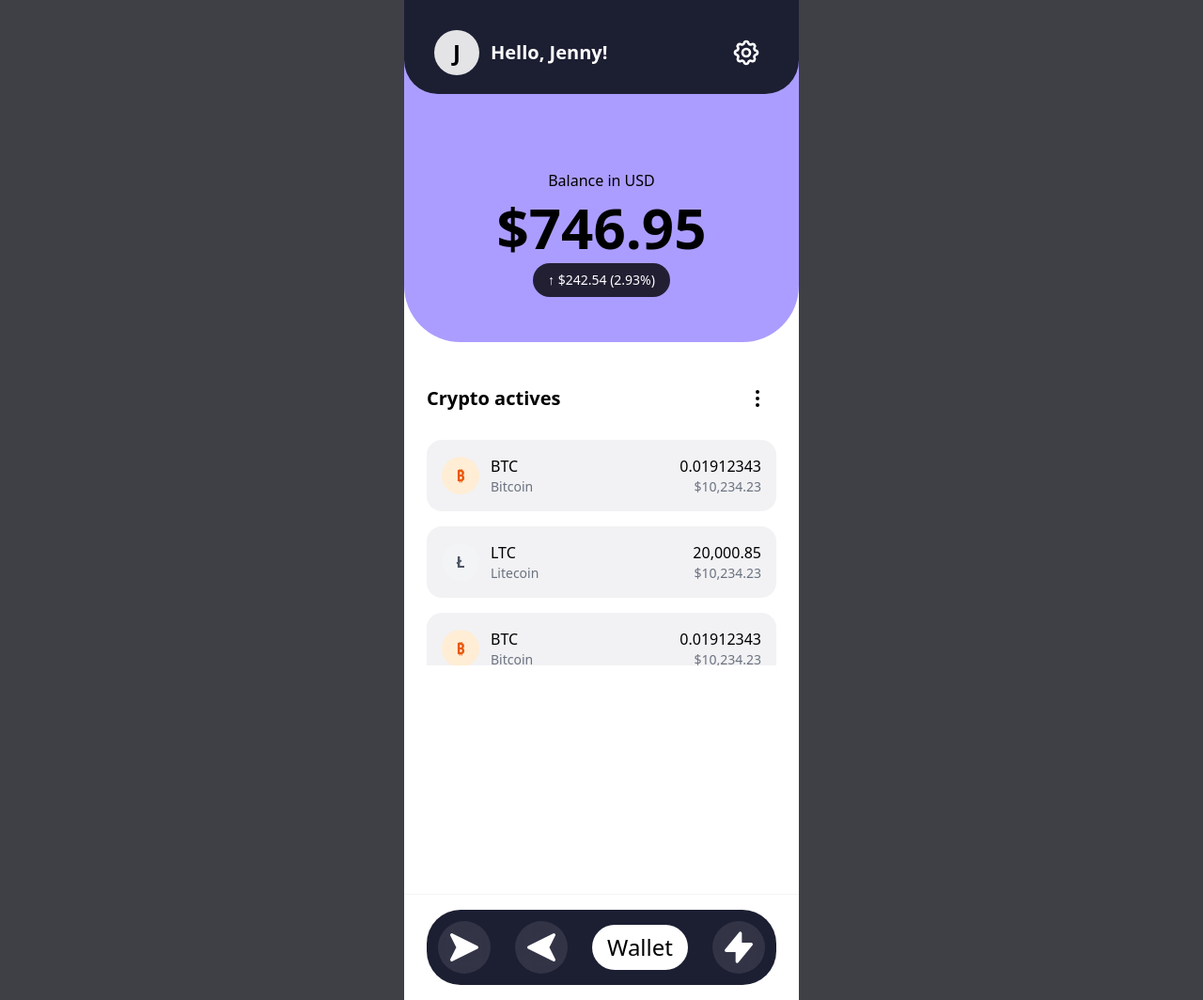
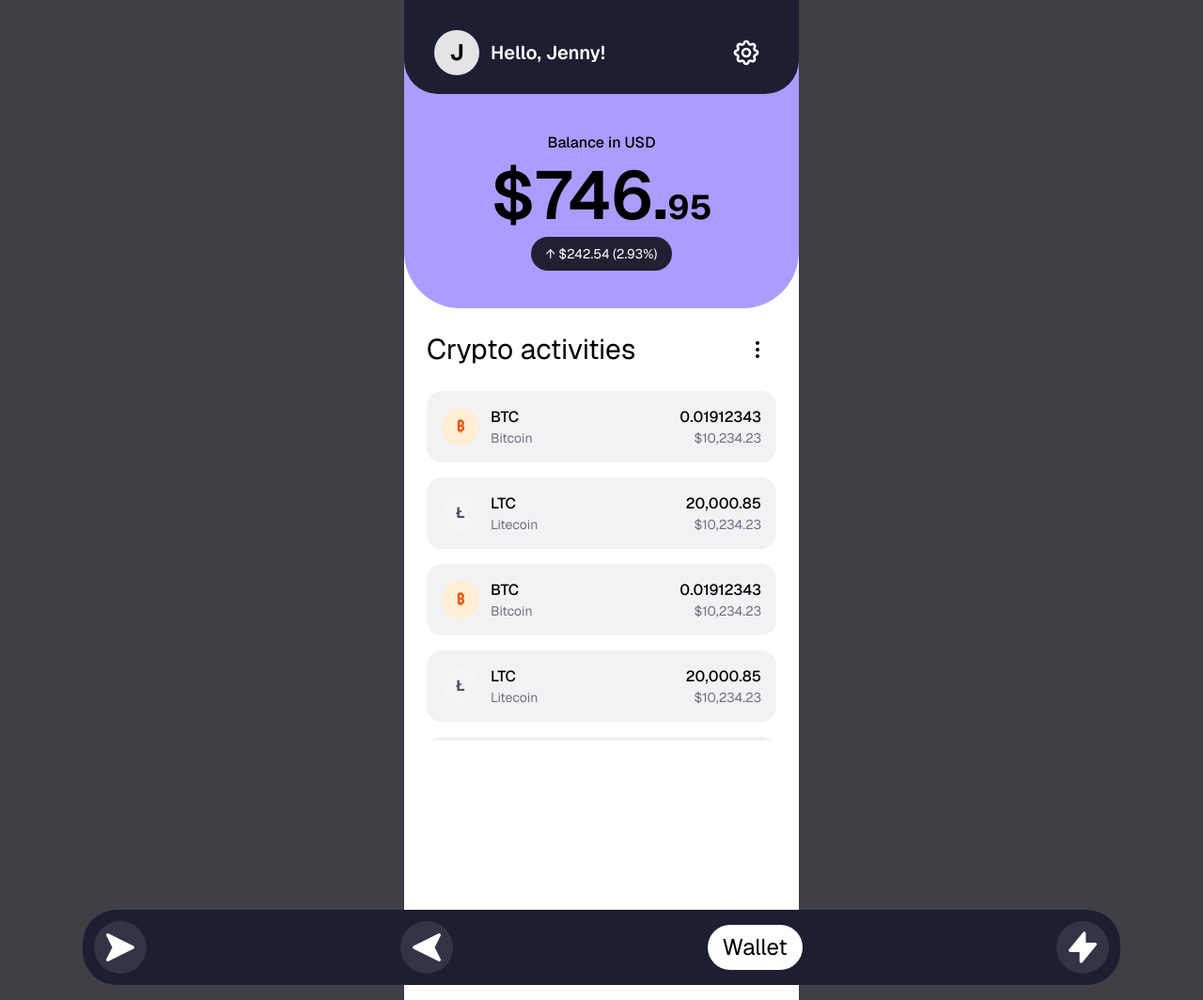
Before and after one commit to suryanshsinh/nocturn-web, a Flask app: page / in a window 1280 px wide. Shown: the whole page at 94% size. Run offline with Flask 3, Linux system fonts and the light colour scheme.

Commit message:
improve home page UI and add new font

```diff
--- a/app.py
+++ b/app.py
@@ -1,10 +1,15 @@
 from flask import *
 
 app = Flask(__name__)
+app.config['TEMPLATES_AUTO_RELOAD'] = True
 
 @app.route('/')
 def home():
     return render_template('home.html')
 
+@app.route('/detail')
+def detail():
+    return render_template('detail.html')
+
 if __name__ == '__main__':
     app.run()
--- /dev/null
+++ b/static/script.js
@@ -0,0 +1,8 @@
+document.addEventListener('DOMContentLoaded', function () {
+    const cryptoList = document.getElementById('crypto-list');
+    cryptoList.lastElementChild.style.marginBottom = "20px";
+})
+
+const detail = () => {
+    window.location.href = '/detail';
+}
--- a/templates/home.html
+++ b/templates/home.html
@@ -5,13 +5,47 @@
     <meta charset="UTF-8">
     <meta name="viewport" content="width=device-width, initial-scale=1.0">
     <title>Nocturn: Crypto Wallet</title>
+    <link rel="preconnect" href="https://fonts.googleapis.com">
+    <link rel="preconnect" href="https://fonts.gstatic.com" crossorigin>
+    <link href="https://fonts.googleapis.com/css2?family=Geist:wght@400;500;600;700;800&display=swap" rel="stylesheet">
     <style>
         * {
             scrollbar-width: none;
             -ms-overflow-style: none;
         }
+
+        body {
+            font-family: 'Geist', system-ui, -apple-system, BlinkMacSystemFont, 'Segoe UI', Roboto, Oxygen, Ubuntu, Cantarell, 'Open Sans', 'Helvetica Neue', sans-serif;
+        }
+
+        .font-normal {
+            font-weight: 400;
+        }
+
+        .font-medium {
+            font-weight: 500;
+        }
+
+        .font-semibold {
+            font-weight: 600;
+        }
+
+        .balance {
+            font-weight: 600;
+            font-size: 2rem;
+        }
+
+        .bold {
+            font-weight: 700;
+        }
+
+        .label {
+            font-weight: 400;
+            font-size: 1rem;
+        }
     </style>
     <script src="{{ url_for('static', filename='tailwindcss.js') }}"></script>
+    <script src="{{ url_for('static', filename='script.js') }}"></script>
 </head>
 
 <body class="bg-zinc-700 min-h-screen flex justify-center items-start">
@@ -20,8 +54,7 @@
         <!-- Main content area with purple gradient -->
         <div class="relative bg-[#AB9DFF] border-transperent rounded-b-[60px] ">
             <!-- Top header -->
-            <div
-                class="flex justify-between items-center mb-8 bg-[#1C1E32] p-8 pb-5  border-transperent rounded-b-[36px]">
+            <div class="flex justify-between items-center bg-[#1C1E32] p-8 pb-5  border-transperent rounded-b-[36px]">
                 <div class="flex items-center gap-3">
                     <div class="w-12 h-12 rounded-full overflow-hidden flex justify-center items-center">
                         <div
@@ -43,9 +76,9 @@
             </div>
 
             <!-- Balance section -->
-            <div class="mb-8 p-12 flex flex-col items-center">
-                <p class="text-black text-md mb-2">Balance in USD</p>
-                <h1 class="text-black text-6xl font-semibold mb-2">$746.95</h1>
+            <div class="p-10 flex flex-col items-center">
+                <p class="text-black text-md mb-2 label font-medium">Balance in USD</p>
+                <h1 class="text-black text-7xl mb-2 balance">$746.<span class="text-4xl bold">95</span></h1>
                 <div class="inline-flex items-center bg-black/80 backdrop-blur rounded-full px-4 py-2">
                     <span class="text-white text-sm">↑ $242.54 (2.93%)</span>
                 </div>
@@ -53,9 +86,9 @@
         </div>
 
         <!-- Crypto actives section -->
-        <div class="p-6 bg-white rounded-t-3xl -mt-4">
+        <div class="p-6 bg-white rounded-t-3xl">
             <div class="flex justify-between items-center mb-6">
-                <h2 class="text-xl font-semibold">Crypto actives</h2>
+                <h2 class="text-3xl label">Crypto activities</h2>
                 <button class="p-2">
                     <svg xmlns="http://www.w3.org/2000/svg" class="w-6 h-6" fill="none" viewBox="0 0 24 24"
                         stroke="currentColor">
@@ -66,9 +99,10 @@
             </div>
 
             <!-- Crypto list -->
-            <div class="space-y-4 overflow-y-scroll max-h-[240px]">
+            <div class="space-y-4 overflow-y-scroll max-h-[35vh]" id="crypto-list">
 
-                <div class="flex items-center justify-between p-4 bg-[#F2F2F4] rounded-2xl">
+                <div class="flex cursor-pointer items-center justify-between p-4 bg-[#F2F2F4] rounded-2xl"
+                    onclick="detail()">
                     <div class="flex items-center gap-3">
                         <div class="w-10 h-10 bg-orange-100 rounded-full flex items-center justify-center">
                             <span class="text-orange-600 font-bold">₿</span>
@@ -84,7 +118,8 @@
                     </div>
                 </div>
 
-                <div class="flex items-center justify-between p-4 bg-[#F2F2F4] rounded-2xl">
+                <div class="flex cursor-pointer items-center justify-between p-4 bg-[#F2F2F4] rounded-2xl"
+                    onclick="detail()">
                     <div class="flex items-center gap-3">
                         <div class="w-10 h-10 bg-gray-100 rounded-full flex items-center justify-center">
                             <span class="text-gray-600 font-bold">Ł</span>
@@ -100,7 +135,8 @@
                     </div>
                 </div>
 
-                <div class="flex items-center justify-between p-4 bg-[#F2F2F4] rounded-2xl">
+                <div class="flex cursor-pointer items-center justify-between p-4 bg-[#F2F2F4] rounded-2xl"
+                    onclick="detail()">
                     <div class="flex items-center gap-3">
                         <div class="w-10 h-10 bg-orange-100 rounded-full flex items-center justify-center">
                             <span class="text-orange-600 font-bold">₿</span>
@@ -116,7 +152,8 @@
                     </div>
                 </div>
 
-                <div class="flex items-center justify-between p-4 bg-[#F2F2F4] rounded-2xl">
+                <div class="flex cursor-pointer items-center justify-between p-4 bg-[#F2F2F4] rounded-2xl"
+                    onclick="detail()">
                     <div class="flex items-center gap-3">
                         <div class="w-10 h-10 bg-gray-100 rounded-full flex items-center justify-center">
                             <span class="text-gray-600 font-bold">Ł</span>
@@ -132,23 +169,8 @@
                     </div>
                 </div>
 
-                <div class="flex items-center justify-between p-4 bg-[#F2F2F4] rounded-2xl">
-                    <div class="flex items-center gap-3">
-                        <div class="w-10 h-10 bg-gray-100 rounded-full flex items-center justify-center">
-                            <span class="text-gray-600 font-bold">Ł</span>
-                        </div>
-                        <div>
-                            <p class="font-medium">LTC</p>
-                            <p class="text-sm text-gray-500">Litecoin</p>
-                        </div>
-                    </div>
-                    <div class="text-right">
-                        <p class="font-medium">20,000.85</p>
-                        <p class="text-sm text-gray-500">$10,234.23</p>
-                    </div>
-                </div>
-
-                <div class="flex items-center justify-between p-4 bg-[#F2F2F4]  rounded-2xl">
+                <div class="flex cursor-pointer items-center justify-between p-4 bg-[#F2F2F4] rounded-2xl"
+                    onclick="detail()">
                     <div class="flex items-center gap-3">
                         <div class="w-10 h-10 bg-red-100 rounded-full flex items-center justify-center">
                             <span class="text-red-600 font-bold">T</span>
@@ -168,7 +190,7 @@
         </div>
 
         <!-- Bottom navigation -->
-        <div class="fixed bottom-0 left-0 right-0 max-w-[420px] mx-auto bg-white border-t border-gray-100 px-6 py-4">
+        <div class="fixed bottom-0 left-0 right-0 max-w-[90vw] mx-auto  px-6 py-4">
             <div class="flex items-center justify-between p-3 bg-[#1C1E32] border-transperent rounded-[36px]">
                 <button class="p-2 bg-white/10 backdrop-blur rounded-full">
                     <svg xmlns="http://www.w3.org/2000/svg" class="w-10 h-10" fill="white" viewBox="0 0 24 24"
```
Also changed, not shown: templates/detail.html (added, +25 -0 lines).
